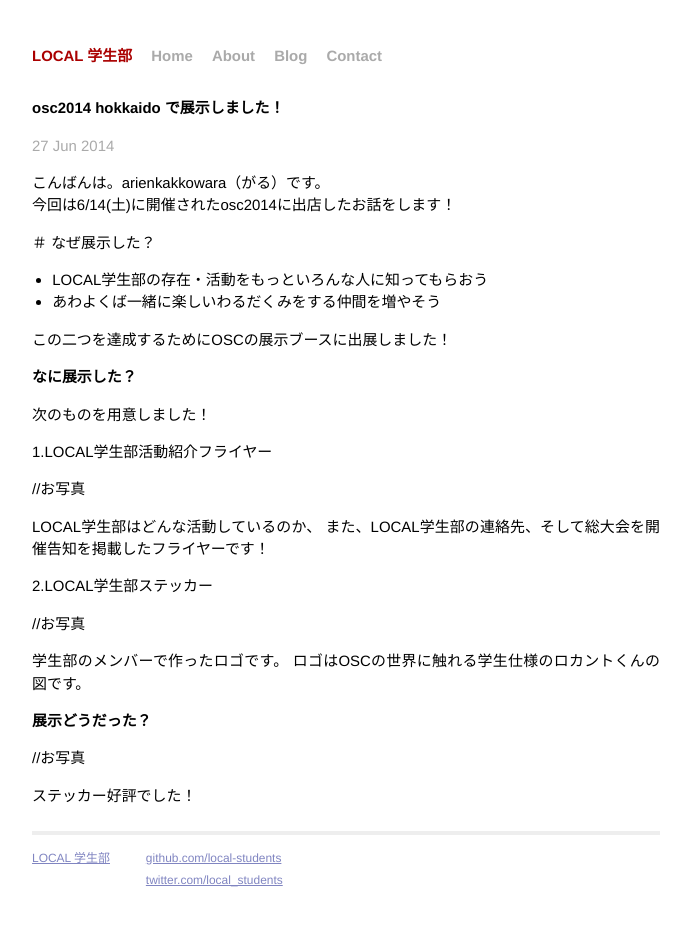
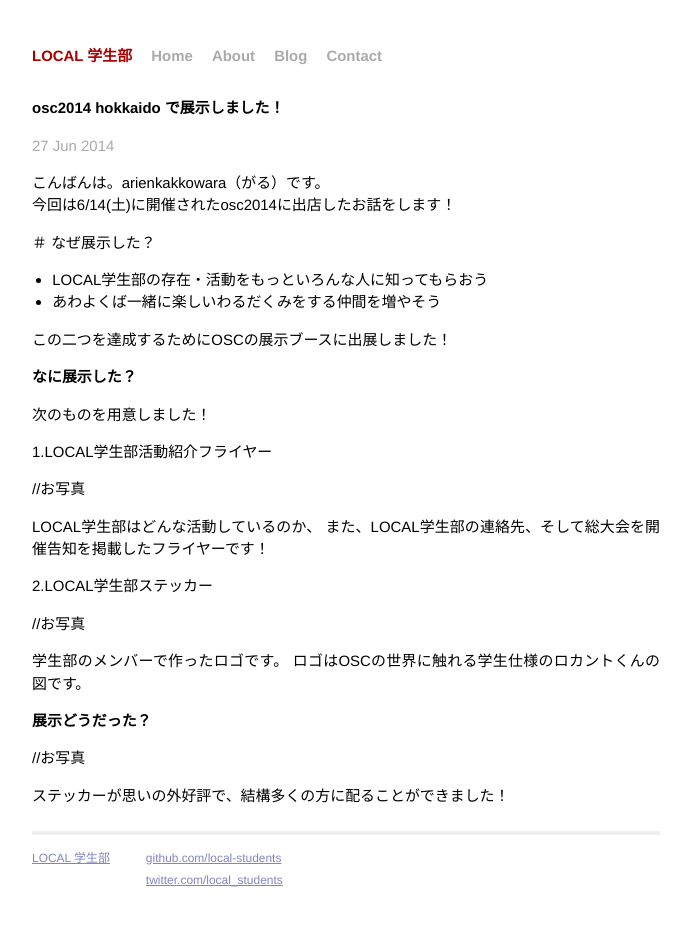
Before and after one commit to local-students/local-students.github.io, a Jekyll site: the page built from _posts/2014-06-23-osc20140do.markdown, in a window 1280 px wide. Shown: the whole page, without its empty margins (294-985 px from the left). Built offline with Jekyll 4.4.1, drawn with Linux system fonts in a browser that asks for light colours; Markdown is read by kramdown in place of the engine named in the settings.

Commit message:
報告記事編集
ちょこっと直しました。

```diff
--- a/_posts/2014-06-23-osc20140do.markdown
+++ b/_posts/2014-06-23-osc20140do.markdown
@@ -39,4 +39,6 @@
 
 //お写真
 
-ステッカー好評でした！
+
+
+ステッカーが思いの外好評で、結構多くの方に配ることができました！
```
